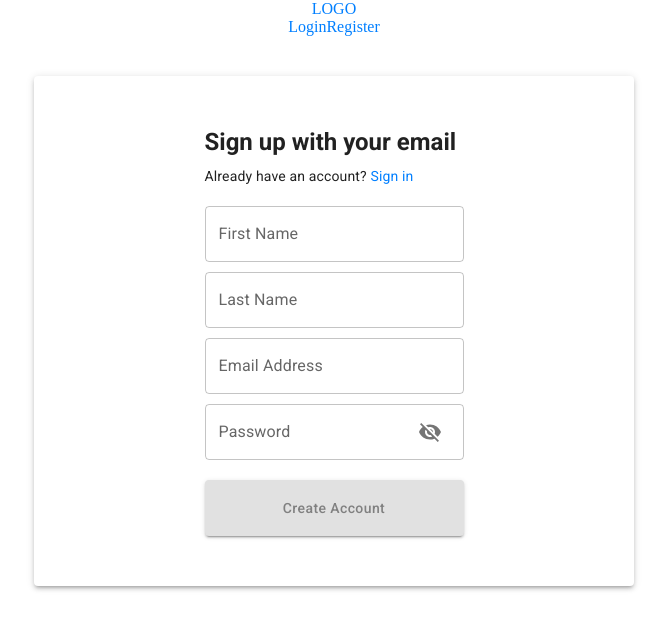
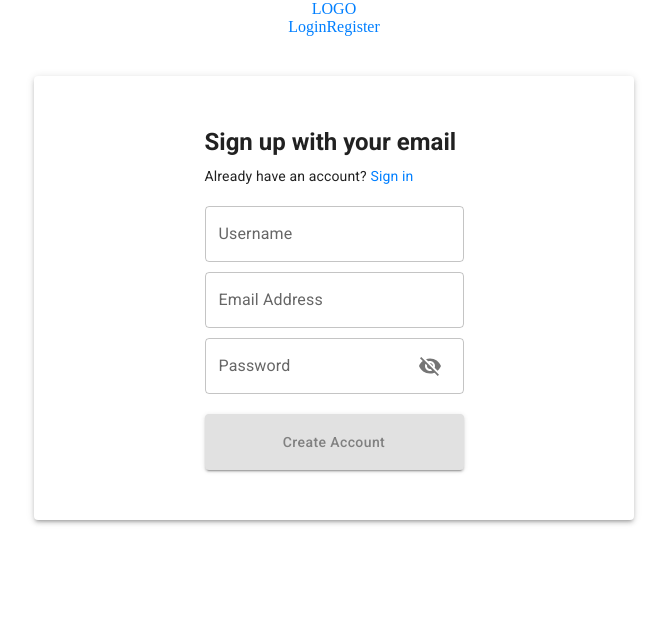
Before and after one commit to tomaszdz89/Streaming, a React (Create React App) app: page /register in a window 1280 px wide. Shown: the top 630 px of the page, without its empty margins (306-973 px from the left). Built offline with nearby package versions, Linux system fonts and the light colour scheme.

Commit message:
fix: Change register form first name field

```diff
--- a/src/components/Register.tsx
+++ b/src/components/Register.tsx
@@ -45,10 +45,7 @@ const Register = (): JSX.Element => {
           <Box component="form">
             <Grid container direction="column" gap="10px">
               <FormControl style={{ width: '100%' }}>
-                <TextField label="First Name"></TextField>
-              </FormControl>
-              <FormControl style={{ width: '100%' }}>
-                <TextField label="Last Name"></TextField>
+                <TextField label="Username"></TextField>
               </FormControl>
               <FormControl style={{ width: '100%' }}>
                 <TextField label="Email Address"></TextField>
```
